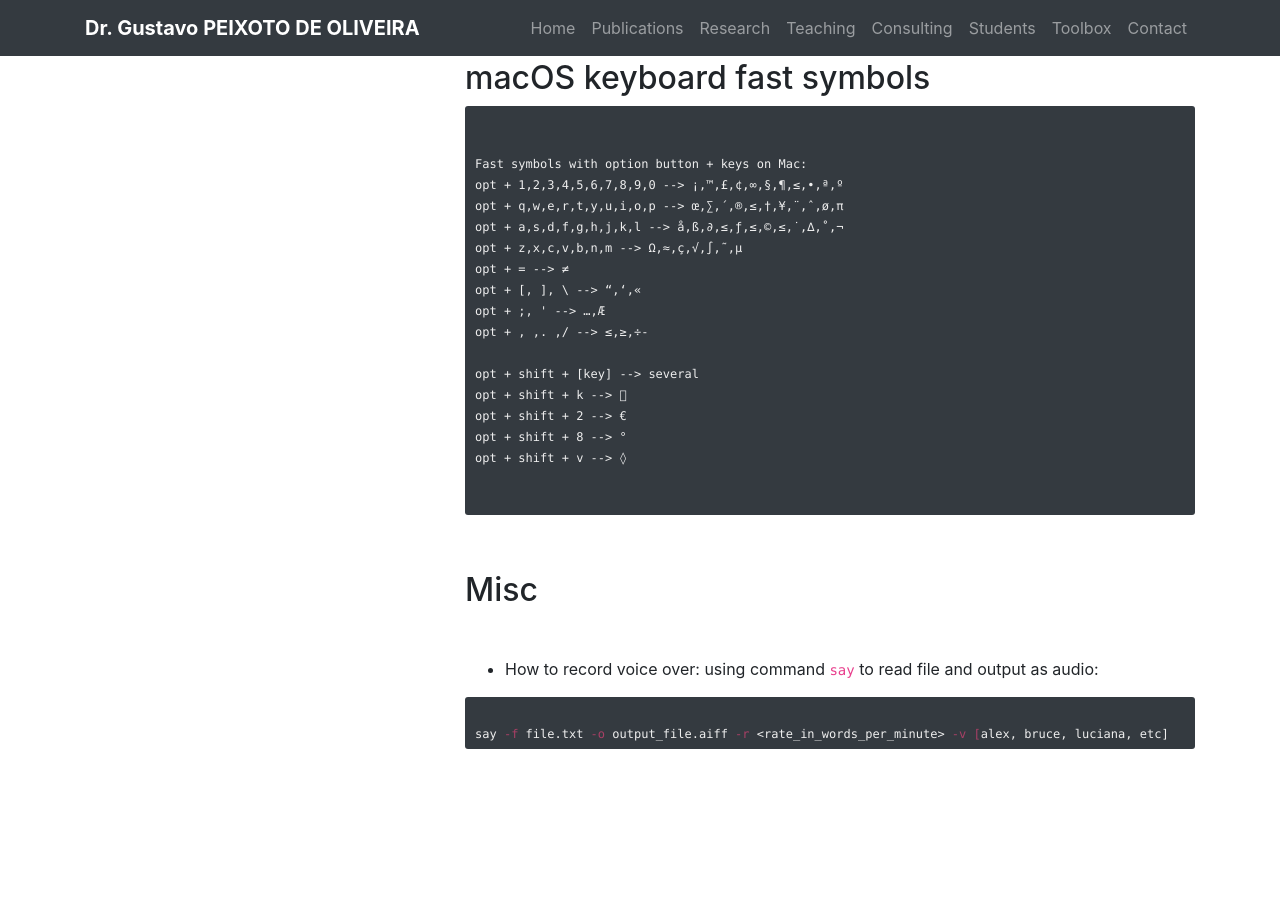
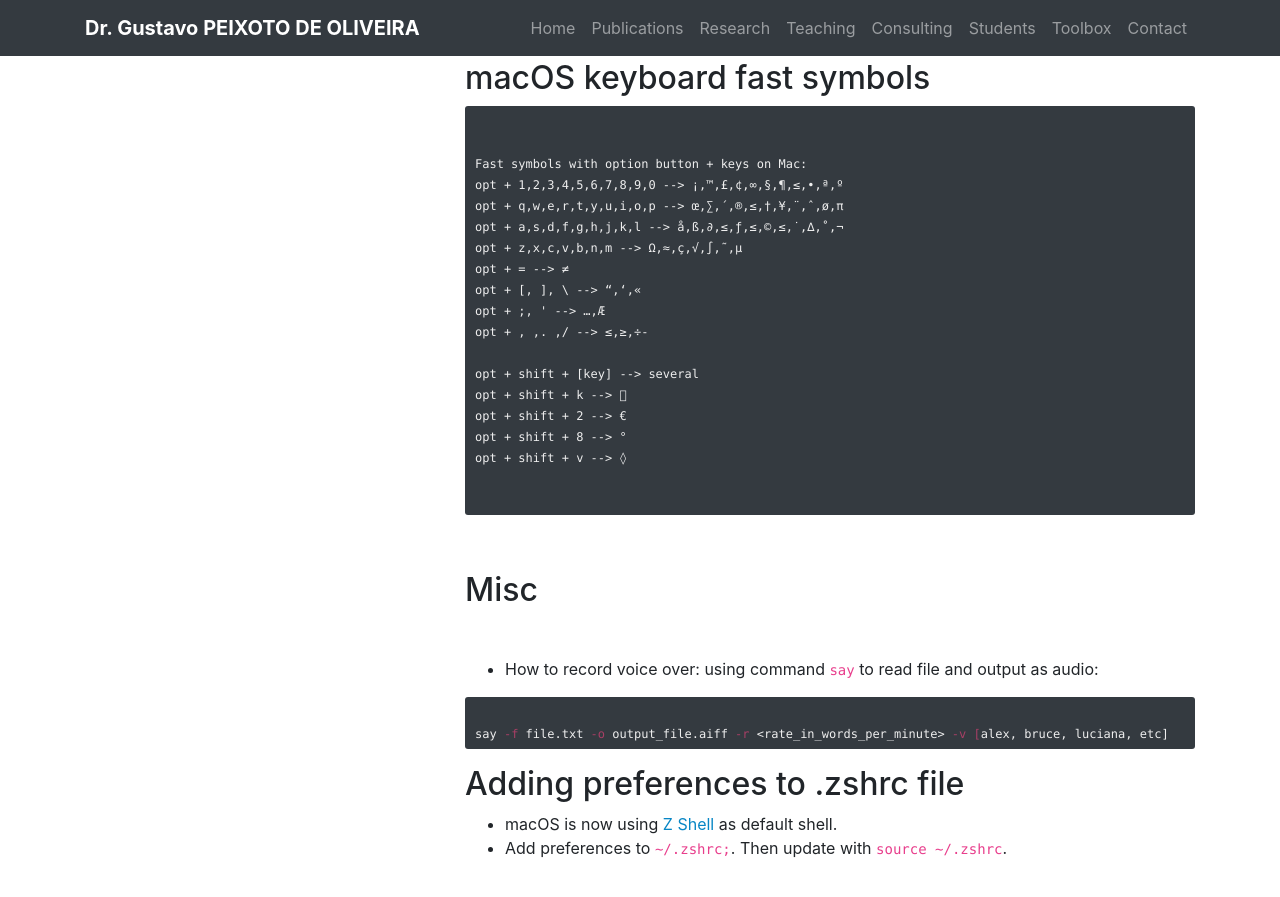
Before and after one commit to gcpeixoto/gcpeixoto.github.io, a Jekyll site: the page built from _toolbox/G-a-unix.md, in a window 1280 px wide and 900 px high, scrolled down 1598 px. Shown: the top 897 px of the window. Built offline with Jekyll 4.4.1, drawn with Linux system fonts in a browser that asks for light colours; before the commit the page ends 2387 px from its top, so only the background shows below that.

Commit message:
Update pubs and zsh note;

```diff
--- a/_toolbox/G-a-unix.md
+++ b/_toolbox/G-a-unix.md
@@ -100,3 +100,8 @@
 {% highlight shell %}
 say -f file.txt -o output_file.aiff -r <rate_in_words_per_minute> -v [alex, bruce, luciana, etc]
 {% endhighlight %}
+
+## Adding preferences to .zshrc file
+
+- macOS is now using [Z Shell](http://zsh.sourceforge.net) as default shell.
+- Add preferences to `~/.zshrc;`. Then update with `source ~/.zshrc`.
```
Also changed, not shown: _includes/components/publications/2021.md (+2 -0 lines).
